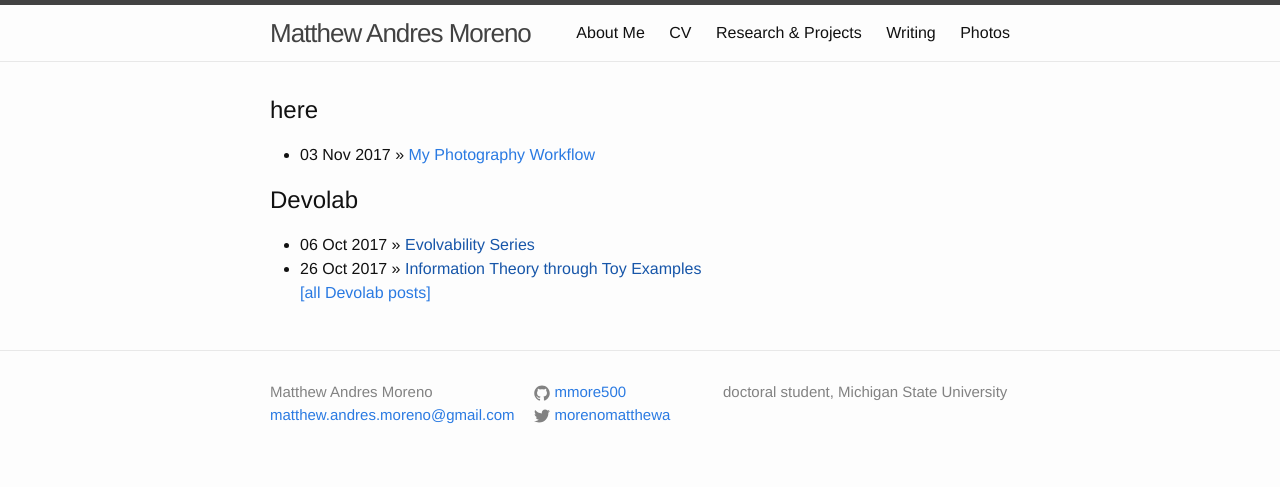
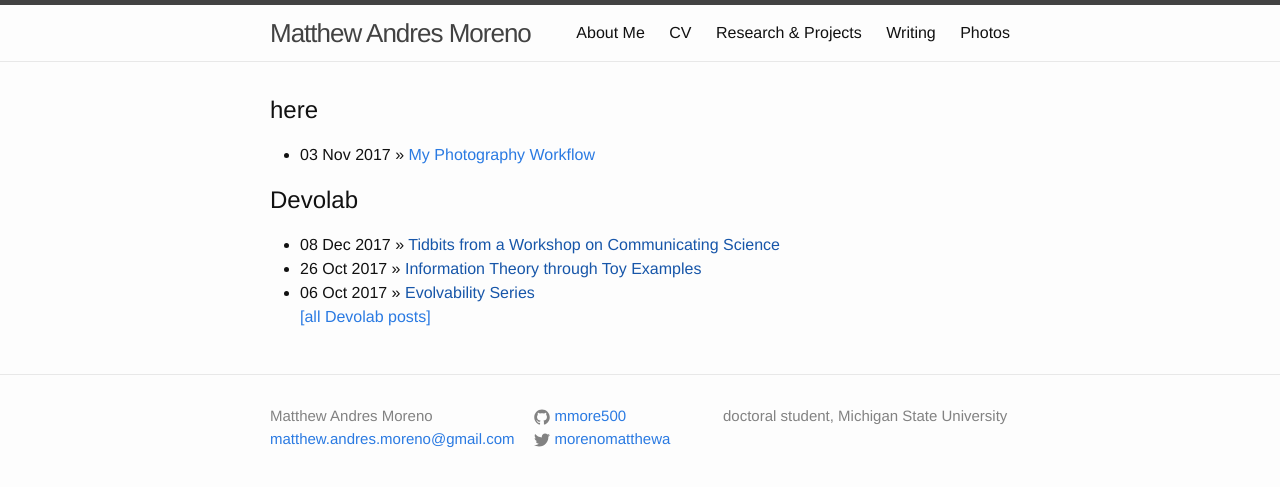
Before and after one commit to mmore500/mmore500.github.io, a Jekyll site: the page built from writing.md, in a window 1280 px wide. Shown: the top 487 px of the page. Built offline with Jekyll 4.4.1, drawn with Linux system fonts in a browser that asks for light colours.

Commit message:
Add communication blog post to Devolab roster

```diff
--- a/_data/devolab_posts.yml
+++ b/_data/devolab_posts.yml
@@ -1,7 +1,11 @@
-- title: "Evolvability Series"
-  href: "http://devosoft.org/blog-series-on-evolvability/"
-  date: 2017-10-06
+- title: "Tidbits from a Workshop on Communicating Science"
+  href: "http://devosoft.org/tidbits-from-a-workshop-on-communicating-science/"
+  date: 2017-12-08
 
 - title: "Information Theory through Toy Examples"
   href: "http://devosoft.org/information-theory-through-toy-examples/"
   date: 2017-10-26
+
+- title: "Evolvability Series"
+  href: "http://devosoft.org/blog-series-on-evolvability/"
+  date: 2017-10-06
```
